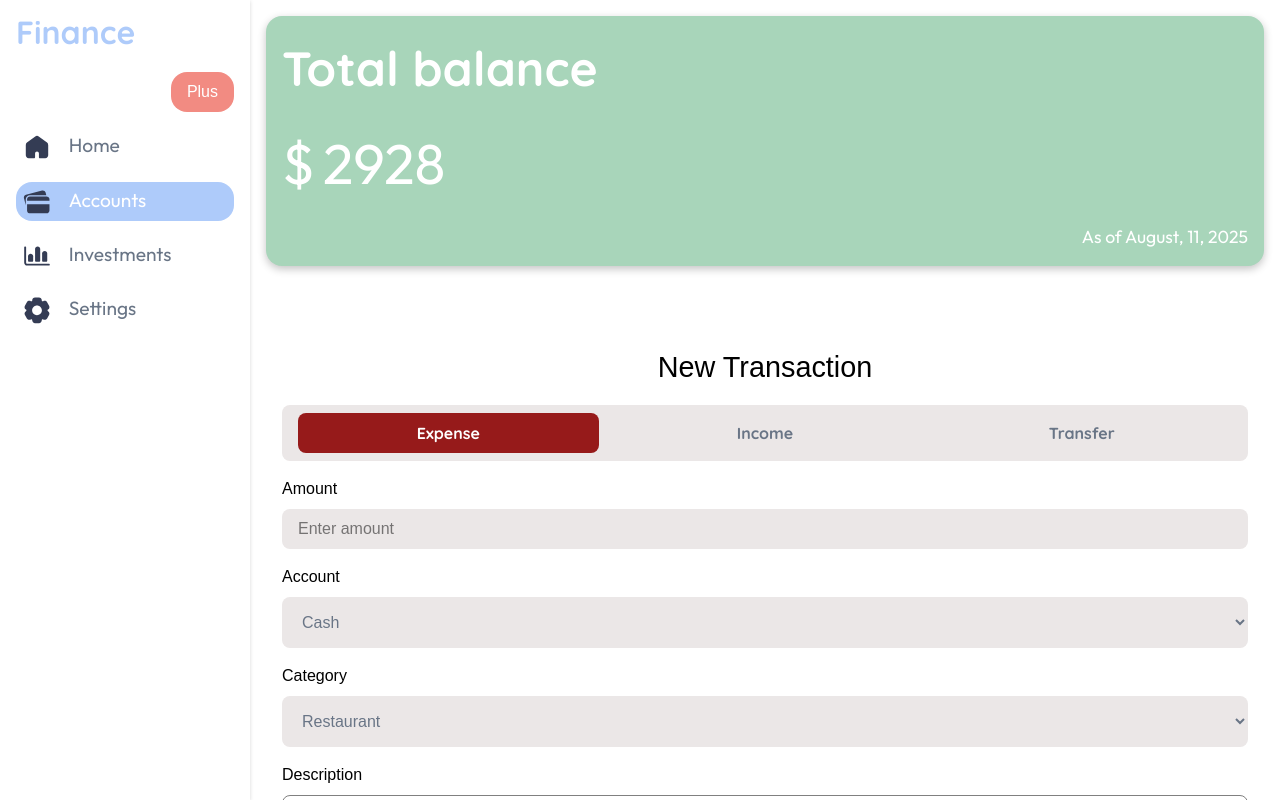
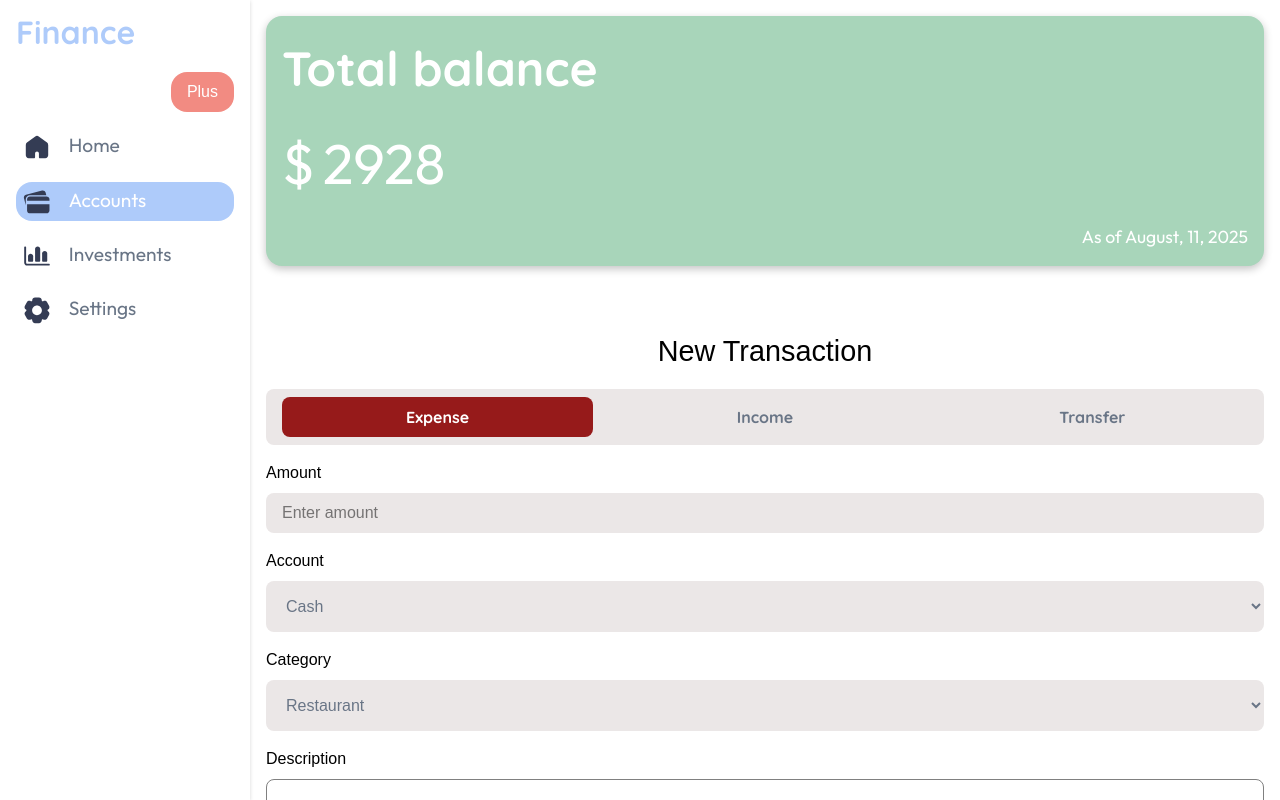
Before and after one commit to asshleygozar/financial-manager, a Next.js app: page /dashboard/accounts in a window 1280 px wide. Both pictures are taken after a click on the button "Plus". Shown: the top 800 px of the page. Built offline with nearby package versions, Linux system fonts and the light colour scheme.

Commit message:
fix: remove padding to fix container overflow

```diff
--- a/styles/components/modal.module.css
+++ b/styles/components/modal.module.css
@@ -2,7 +2,7 @@
 	display: flex;
 	flex-direction: column;
 	gap: 1rem;
-	padding: 1rem;
+	width: 100%;
 	background-color: var(--card-background);
 }
 
```
